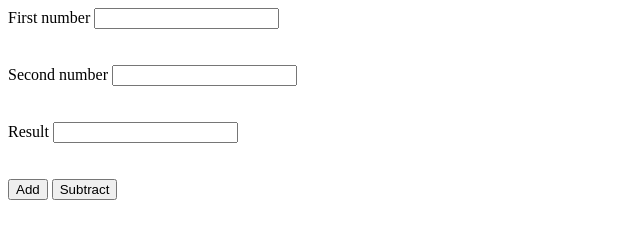
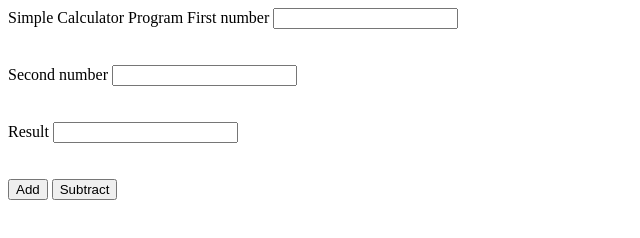
Before and after one commit to Dlohani1/calculate, a plain HTML site: page index.html in a window 1280 px wide. Shown: the whole page, without its empty margins (0-640 px from the left). Drawn offline with Linux system fonts and the light colour scheme.

Commit message:
index file updated

```diff
--- a/index.html
+++ b/index.html
@@ -3,6 +3,7 @@
 <title> Calculator Program </title>
 </head>
 <body>
+<p> Simple Calculator Program </title>
 First number <input type="text" id="firstno" /> <br/> <br/> <br/>
 Second number <input type="text" id="secondno" /> <br/><br/><br/>
 Result  <input type="text" id="result" /> <br/><br/><br/>
```
